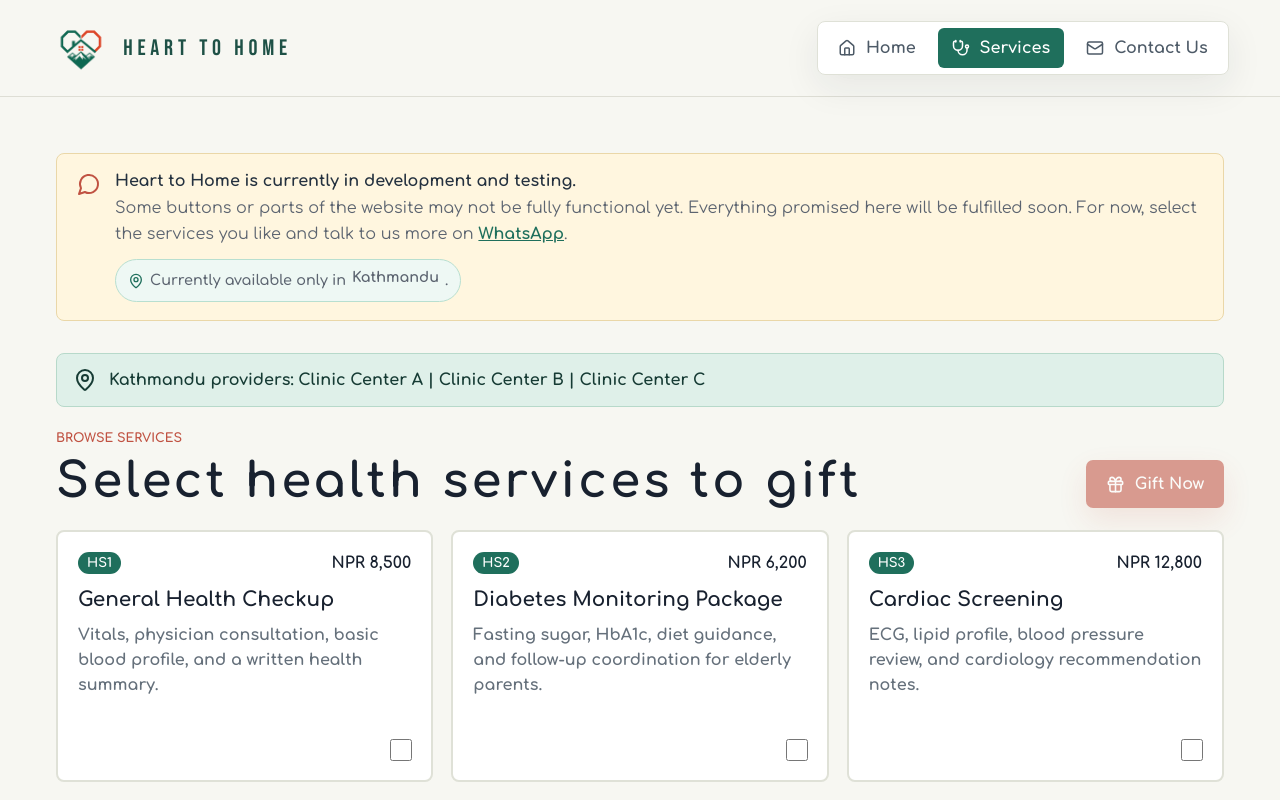
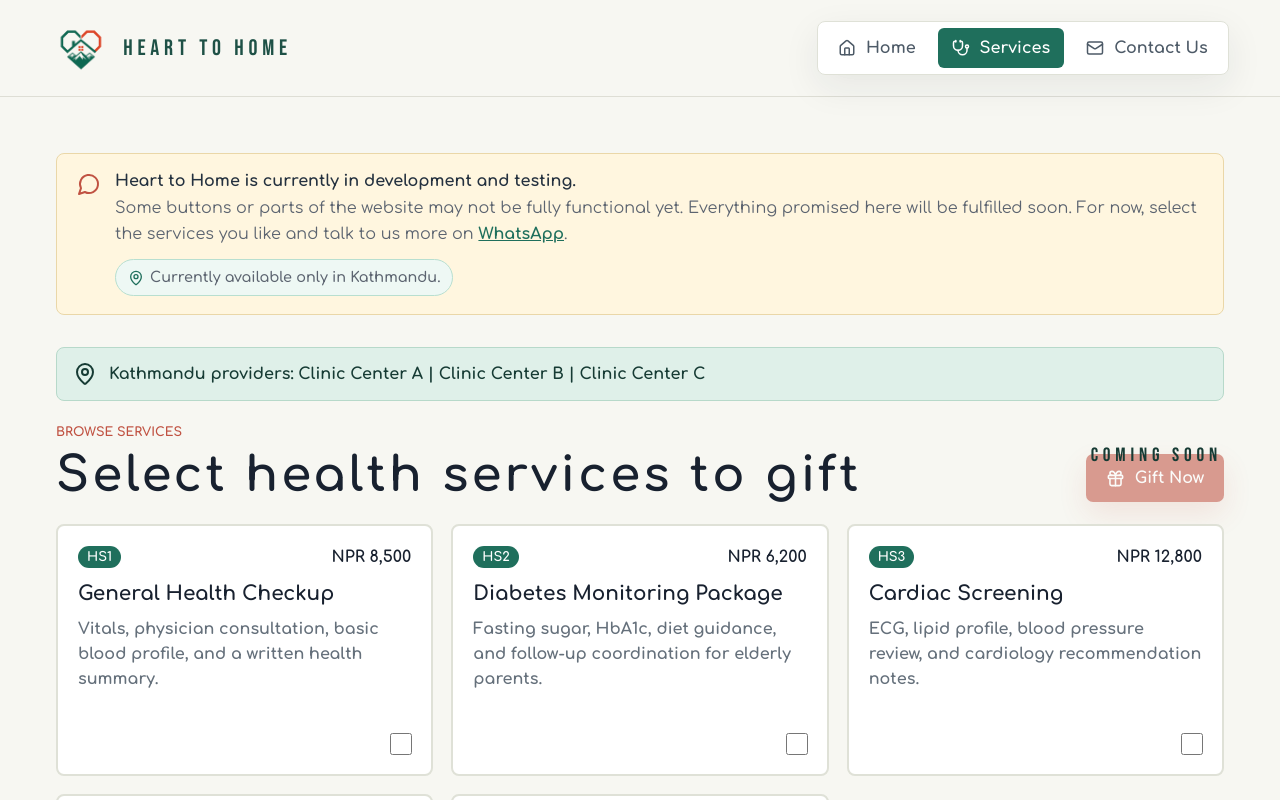
Before and after one commit to ritujane78/heart_to_home, a React (Vite) app: page / in a window 1280 px wide. Both pictures are taken after a click on the button "Services". Shown: the top 800 px of the page. Built offline with nearby package versions, Linux system fonts and the light colour scheme.

Commit message:
add coming soon to gift now button also

```diff
--- a/src/components/DevelopmentBanner.jsx
+++ b/src/components/DevelopmentBanner.jsx
@@ -18,7 +18,7 @@ const whatsappLink = 'https://wa.me/9779800000000';
         </p>
         <p className="service-location">
             <MapPin size={16} />
-            Currently available only in <strong>Kathmandu</strong>.
+            Currently available only in Kathmandu.
         </p>
         </div>
     </div>
--- a/src/pages/ServicesPage.jsx
+++ b/src/pages/ServicesPage.jsx
@@ -32,11 +32,20 @@ function ServicesPage({
           <h2>Select health services to gift</h2>
         </div>
         {/* disabled={selectedIds.length === 0} */}
-        <button className="primary-action compact" type="button" onClick={onGiftNow} disabled={true}>
+        <div className="button-wrapper">
+        <span className="coming-soon-tag">COMING SOON</span>
+
+        <button
+          className="primary-action compact"
+          type="button"
+          onClick={onGiftNow}
+          disabled={true}
+        >
           <Gift aria-hidden="true" />
           Gift Now
         </button>
       </div>
+    </div>
 
       <div className="service-grid">
         {services.map((service) => (
--- a/src/styles/pages/services.css
+++ b/src/styles/pages/services.css
@@ -101,6 +101,23 @@
   margin: 0;
   color: #dfeee9;
 }
+.button-wrapper {
+  position: relative;
+  display: inline-block;
+}
+
+.coming-soon-tag {
+  position: absolute;
+  top: -10px;
+  right: 2px;
+  font-size: 1.2rem !important;
+  font-weight: bolder;
+  letter-spacing: 0.12em;
+  text-transform: uppercase;
+  color: #163b34 !important;
+  z-index: 2;
+  pointer-events: none;
+}
 
 @media (max-width: 920px) {
   .selection-summary {
@@ -121,4 +138,18 @@
   .provider-banner {
     align-items: flex-start;
   }
+  .coming-soon-tag {
+  position: absolute;
+  width: 100%;
+  text-align: center;
+  top: -10px;
+  right: 2px;
+  font-size: 1.2rem !important;
+  font-weight: bolder;
+  letter-spacing: 0.12em;
+  text-transform: uppercase;
+  color: #163b34 !important;
+  z-index: 2;
+  pointer-events: none;
 }
+}
```
